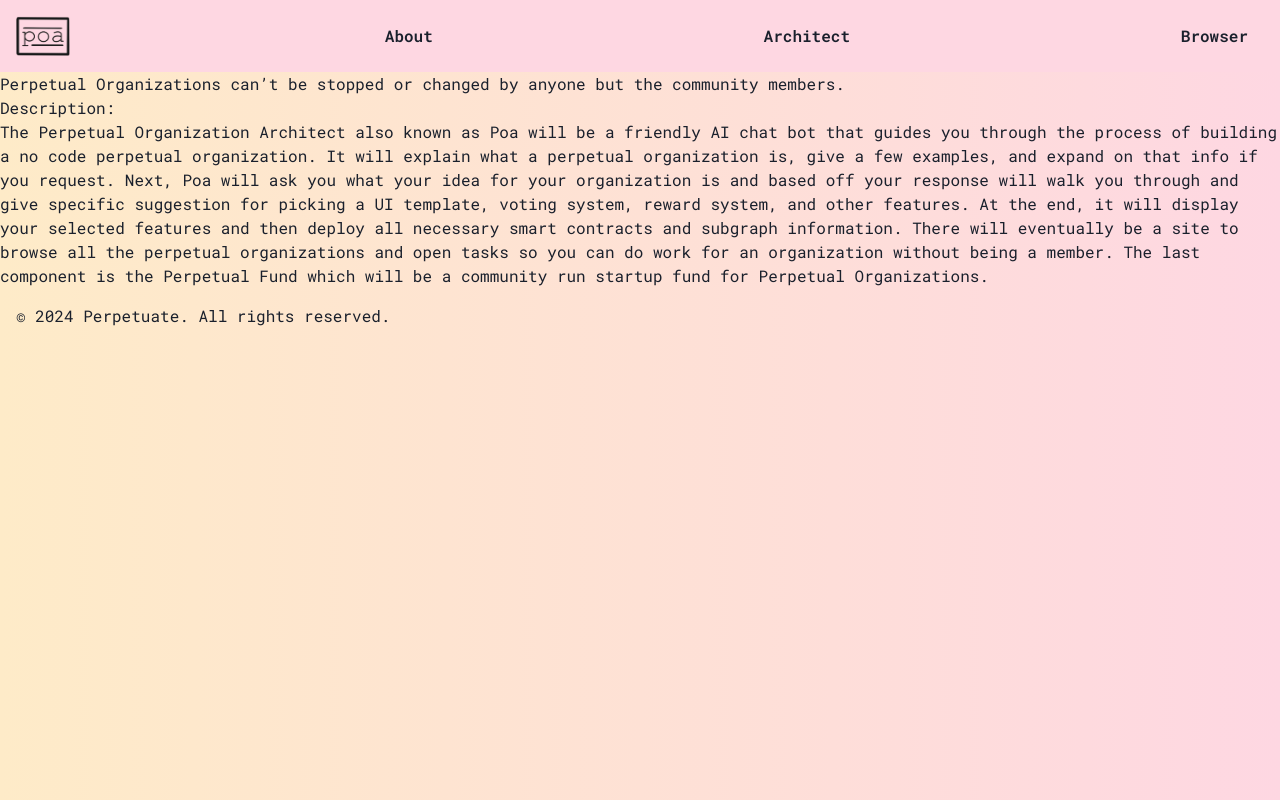
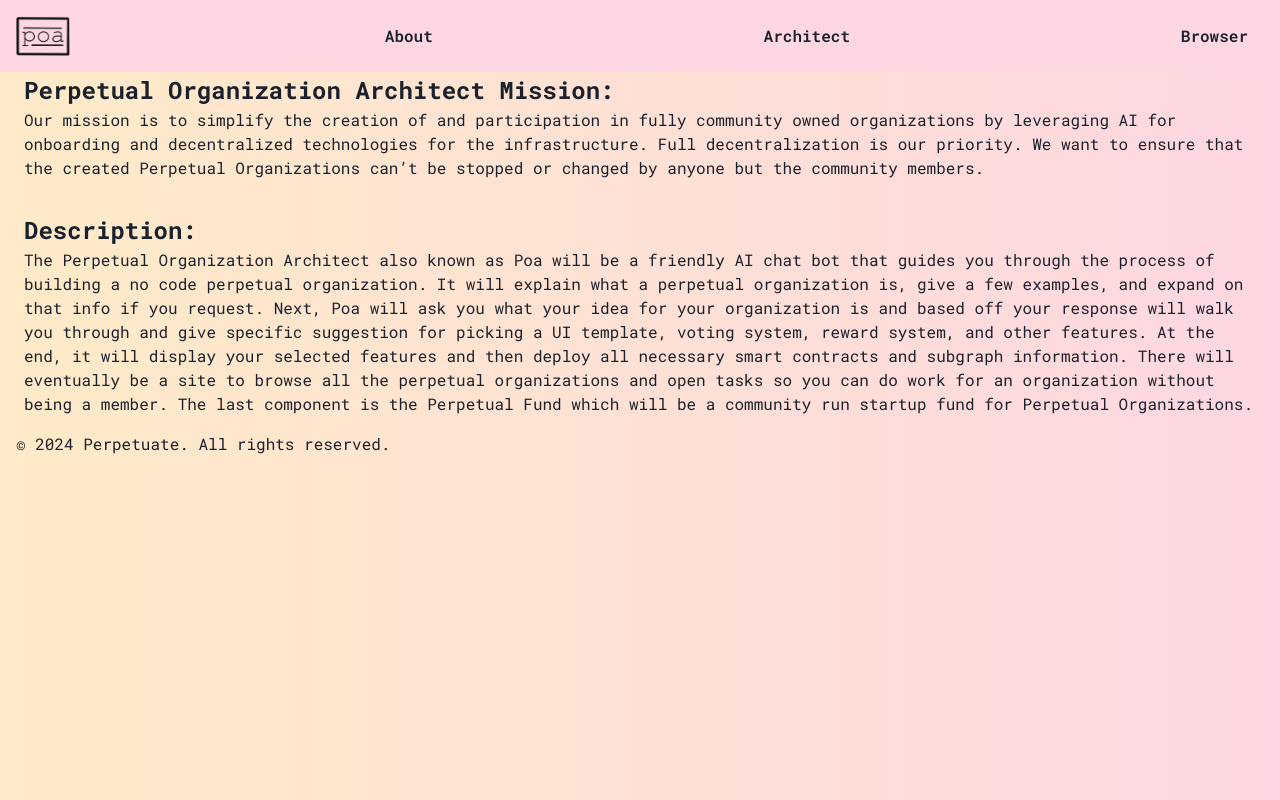
Before and after one commit to PerpetualOrganizationArchitect/Poa-site, a Next.js app in the folder poa-app/: page /about in a window 1280 px wide. Built offline with nearby package versions, Linux system fonts and the light colour scheme.

Commit message:
finished basic linking and styling

```diff
--- /dev/null
+++ b/poa-app/src/pages/404.js
@@ -0,0 +1,6 @@
+// pages/404.js
+import React from "react";
+
+const Custom404 = () => <h1>404 - Page Not Found</h1>;
+
+export default Custom404;
--- a/poa-app/src/pages/about/index.js
+++ b/poa-app/src/pages/about/index.js
@@ -5,32 +5,39 @@ import { Text, Box, Flex } from "@chakra-ui/react";
 const AboutPage = () => {
   return (
     <Layout>
-      <Text>Perpetual Organization Architect Mission:</Text>
-      <Text>
+      <Box pt="4.5rem" w="full" overflowY="auto" pr="1.5rem" pl="1.5rem">
+        <Text fontSize="2xl" fontWeight="bold" color="grey.600">
+          Perpetual Organization Architect Mission:
+        </Text>
+        <Text fontSize="md" color="grey.600">
           Our mission is to simplify the creation of and participation in fully
           community owned organizations by leveraging AI for onboarding and
-        decentralized technologies for the infrastructure. Full decentralization
-        is our priority. We want to ensure that the created Perpetual
-        Organizations can’t be stopped or changed by anyone but the community
-        members.{" "}
+          decentralized technologies for the infrastructure. Full
+          decentralization is our priority. We want to ensure that the created
+          Perpetual Organizations can’t be stopped or changed by anyone but the
+          community members.{" "}
         </Text>
-      <Text>Description:</Text>
+        <Text fontSize="2xl" fontWeight="bold" color="grey.600" pt="2rem">
+          Description:
+        </Text>
 
         <Text>
           The Perpetual Organization Architect also known as Poa will be a
           friendly AI chat bot that guides you through the process of building a
           no code perpetual organization. It will explain what a perpetual
           organization is, give a few examples, and expand on that info if you
-        request. Next, Poa will ask you what your idea for your organization is
-        and based off your response will walk you through and give specific
-        suggestion for picking a UI template, voting system, reward system, and
-        other features. At the end, it will display your selected features and
-        then deploy all necessary smart contracts and subgraph information.
-        There will eventually be a site to browse all the perpetual
-        organizations and open tasks so you can do work for an organization
-        without being a member. The last component is the Perpetual Fund which
-        will be a community run startup fund for Perpetual Organizations.
+          request. Next, Poa will ask you what your idea for your organization
+          is and based off your response will walk you through and give specific
+          suggestion for picking a UI template, voting system, reward system,
+          and other features. At the end, it will display your selected features
+          and then deploy all necessary smart contracts and subgraph
+          information. There will eventually be a site to browse all the
+          perpetual organizations and open tasks so you can do work for an
+          organization without being a member. The last component is the
+          Perpetual Fund which will be a community run startup fund for
+          Perpetual Organizations.
         </Text>
+      </Box>
     </Layout>
   );
 };
```
Also changed, not shown: poa-app/src/components/Dashboard/AboutPreview.jsx (+7 -3 lines), poa-app/src/components/Dashboard/PoaPreview.jsx (+7 -3 lines), poa-app/src/pages/_error.js (added, +16 -0 lines), poa-app/src/pages/browser/index.js (+8 -1 lines). Lines whose indentation alone changed are shown as unchanged.
